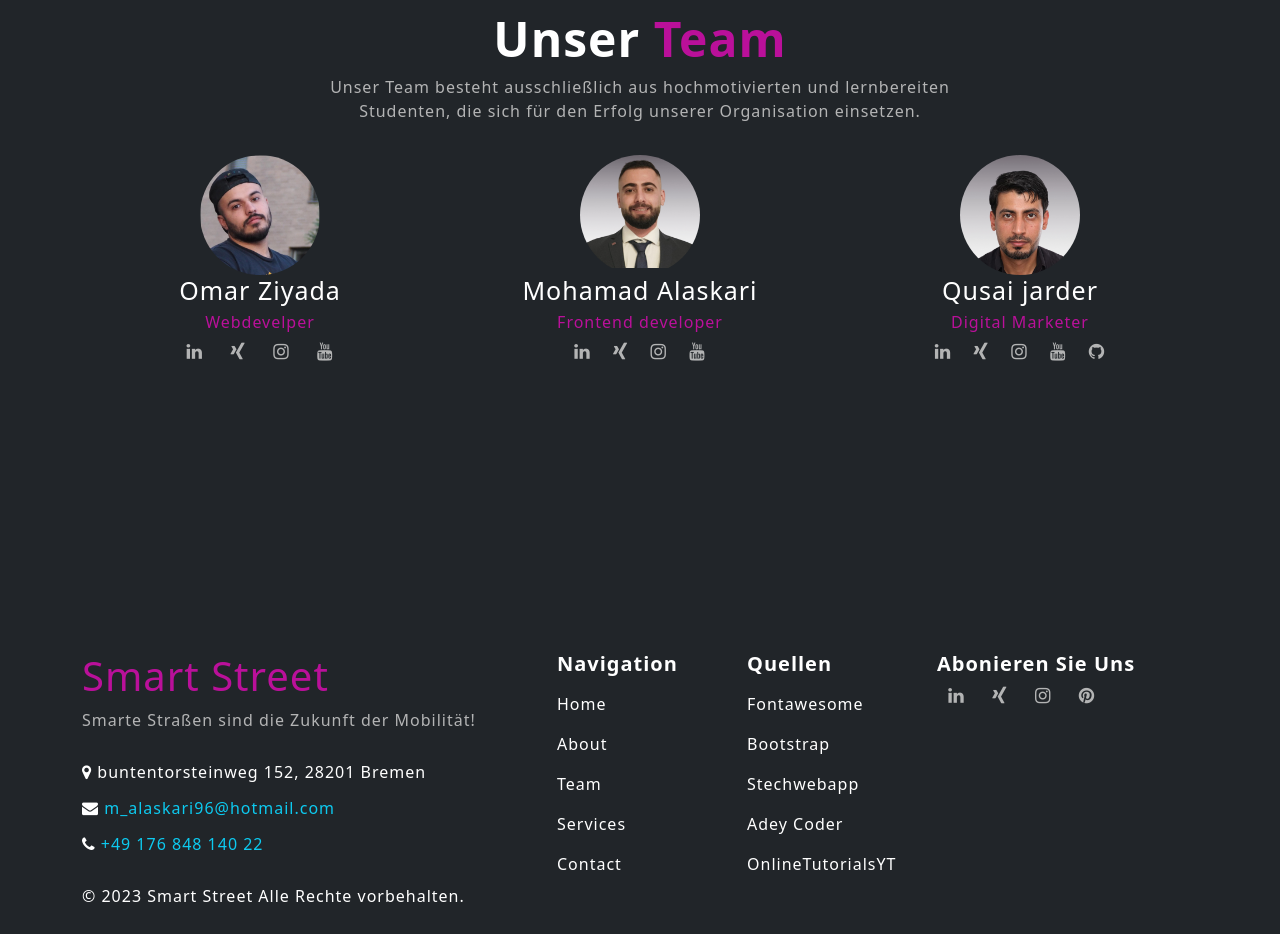
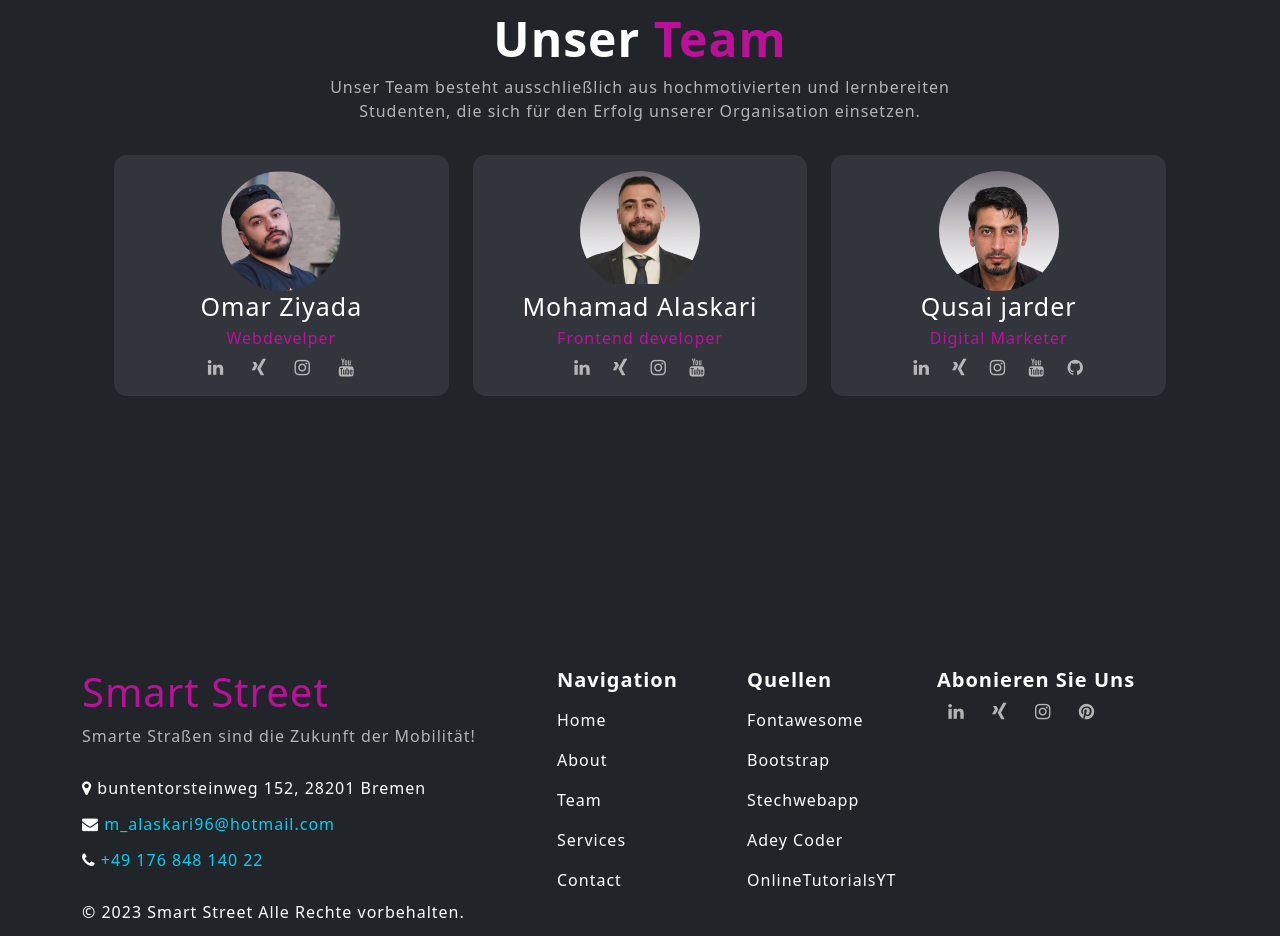
Before and after one commit to MohamadAlaskari/Smart_Street, a plain HTML site: page index.html in a window 1280 px wide. Shown: the part 2660-3596 px from the top of the page. Drawn offline with nearby package versions, Linux system fonts and the light colour scheme.

Commit message:
fix team change to grid

```diff
--- a/CSS/team.css
+++ b/CSS/team.css
@@ -2,9 +2,15 @@
     margin: 1rem 0;
 }
 
+.grid-team {
+    margin: 2rem;
+    display: grid;
+    grid-gap: 1.5rem;
+    grid-template-columns: repeat(3, 1fr);
+}
 
 .single-service {
-    background: rgba(27, 2, 37, 0);
+    background: #33353d;
     /*du muss hier ein variable diffinieren*/
     flex-wrap: nowrap;
     height: 100%;
@@ -24,3 +30,12 @@
     width: 100%;
     object-fit: contain;
 }
+
+
+@media only screen and (max-width: 1000px) {
+    .grid-team {
+        display: flex;
+        flex-direction: column;
+        margin: 2rem;
+    }
+}
--- a/CSS/vorteile.css
+++ b/CSS/vorteile.css
@@ -90,7 +90,6 @@
     .grid {
         display: flex;
         flex-direction: column;
-        transform: scale(1);
         margin: 2rem;
 
     }
--- a/index.html
+++ b/index.html
@@ -321,15 +321,14 @@
                         lernbereiten Studenten, die sich für den Erfolg unserer
                         Organisation einsetzen.
                     </p>
-                    <div class="row">
+                    <div class="grid-team">
                         <!--Omar box-->
-                        <div class="col col-md-4 col-sm-12 mb-3">
                         <div class="single-service flex-col-center ">
                             <div class="img-area">
                                 <img alt="Profilebild-Omar" src="img/Profilebild-Omar.png" />
                             </div>
                             <h2>Omar Ziyada</h2>
-                                <h6 class="special flex-row-center">Webdevelper</h6>
+                            <h6 class="special ">Webdevelper</h6>
                             <div class="socials">
                                 <a href="https://www.linkedin.com/in/omar-ziyada-a66b36221/">
                                     <i class="fa fa-linkedin"></i>
@@ -344,9 +343,7 @@
                                     <i class="fa fa-youtube"></i></a>
                             </div>
                         </div>
-                        </div>
                         <!--Alaskari box-->
-                        <div class="col col-md-4 col-sm-12 mb-3">
                         <div class="single-service flex-col-center">
                             <div class="img-area">
                                 <img alt="Profilebild-Alaskari" src="img/Profilebild-Alaskari.jpg" />
@@ -359,16 +356,11 @@
                                         class="fa fa-linkedin"></i></a>
                                 <a href="https://www.xing.com/profile/Mohamad_Alaskari/cv"><i
                                         class="fa fa-xing"></i></a>
-                                    <a href="https://www.instagram.com/mo__alaskari/"><i
-                                            class="fa fa-instagram"></i></a>
-                                    <a href="https://www.youtube.com/@alaskaricode2564"><i
-                                            class="fa fa-youtube"></i></a>
-                                </div>
+                                <a href="https://www.instagram.com/mo__alaskari/"><i class="fa fa-instagram"></i></a>
+                                <a href="https://www.youtube.com/@alaskaricode2564"><i class="fa fa-youtube"></i></a>
                             </div>
                         </div>
                         <!--Qusai box-->
-
-                        <div class="col col-md-4 col-sm-12 mb-3">
                         <div class="single-service flex-col-center">
                             <div class="img-area">
                                 <img alt="Profilebild-Qusai" src="img/Profilebild-Qusai.jpg" />
@@ -394,7 +386,7 @@
                                 </a>
                             </div>
                         </div>
-                        </div>
+
                     </div>
                 </div>
             </section>
```
Lines whose indentation alone changed are shown as unchanged.
